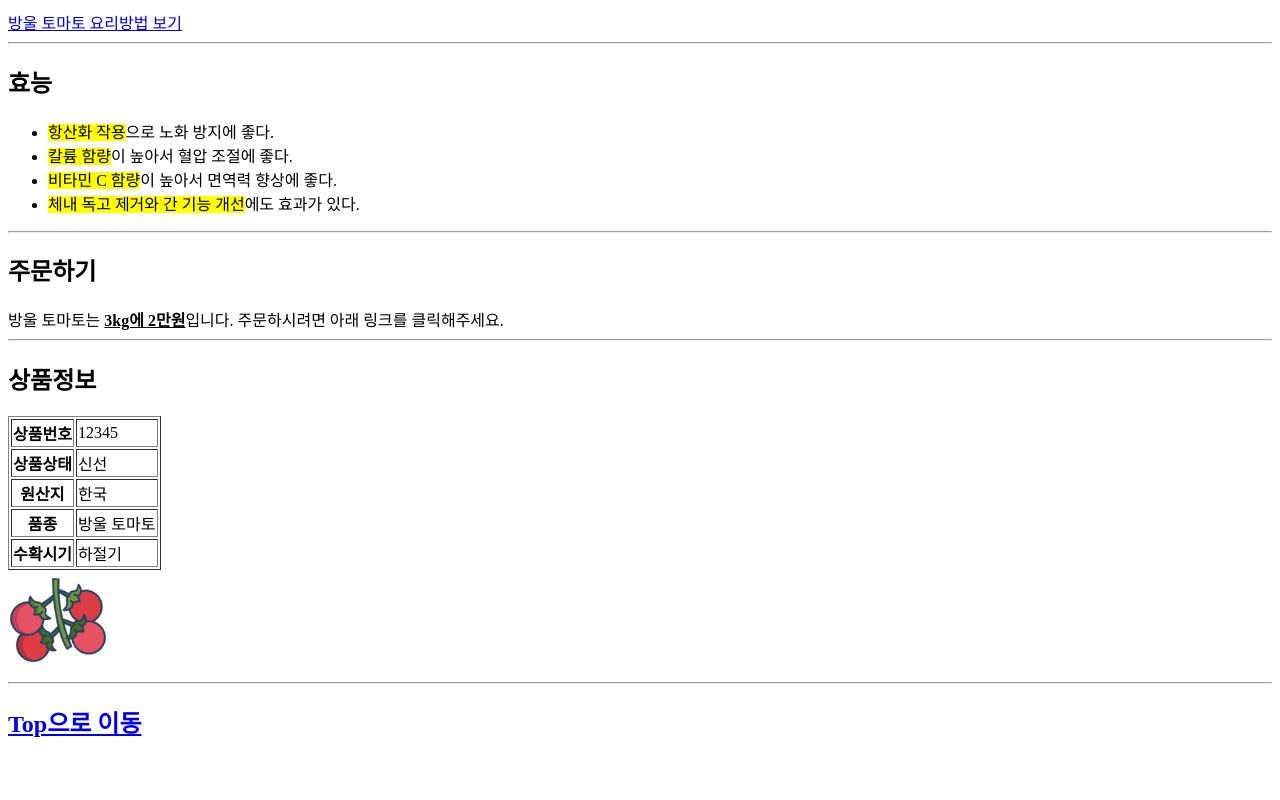
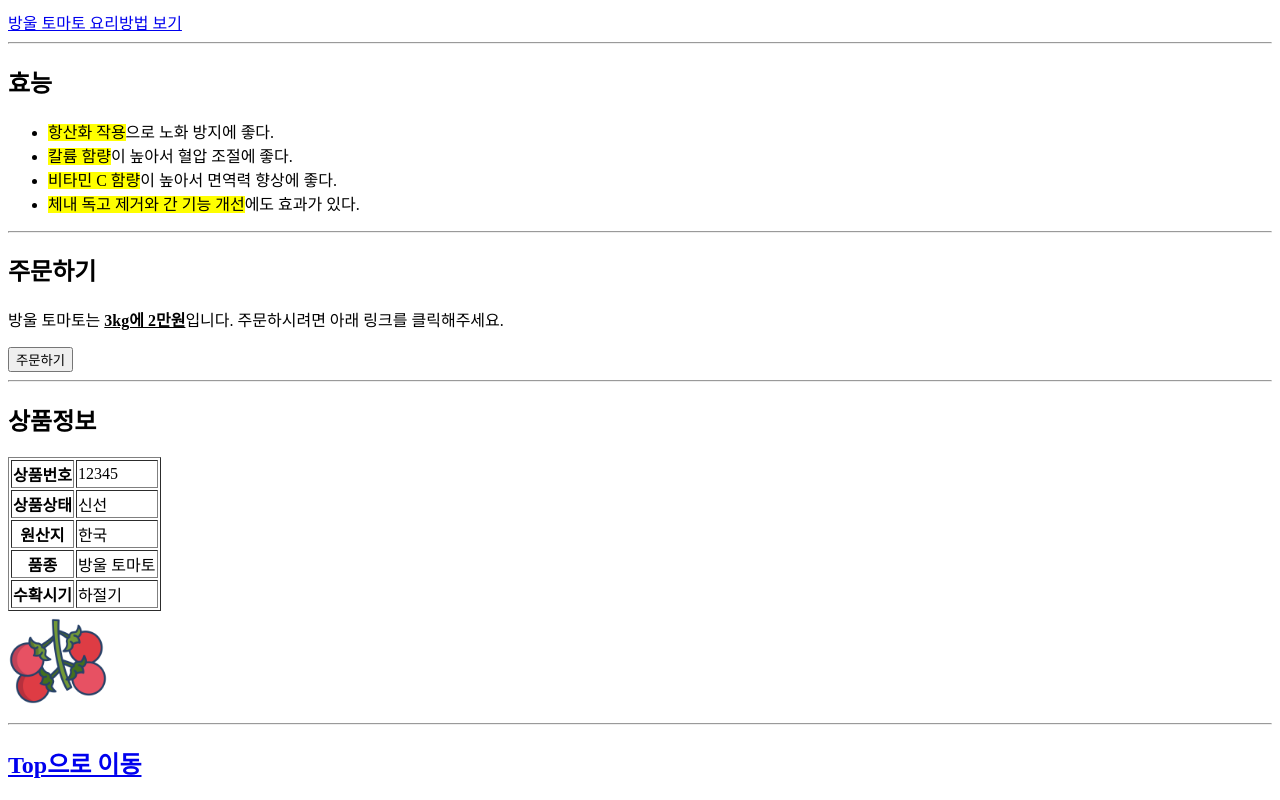
Before and after one commit to kyb0048519/20243344, a plain HTML site: page index.html in a window 1280 px wide. Shown: the part 911-1711 px from the top of the page. Before the commit the page ends 1670 px from the top, so only its background shows below. Drawn offline with Linux system fonts and the light colour scheme.

Commit message:
Add files via upload

```diff
--- a/index.html
+++ b/index.html
@@ -38,6 +38,7 @@
     <hr>
     <h2 id="content3">주문하기</h2>
     방울 토마토는 <b><u>3kg에 2만원</u></b>입니다. 주문하시려면 아래 링크를 클릭해주세요.
+    <p></p><button>주문하기</button>
     <hr>
     <h2 id="content4">상품정보</h2>
     <table border="1">
```
